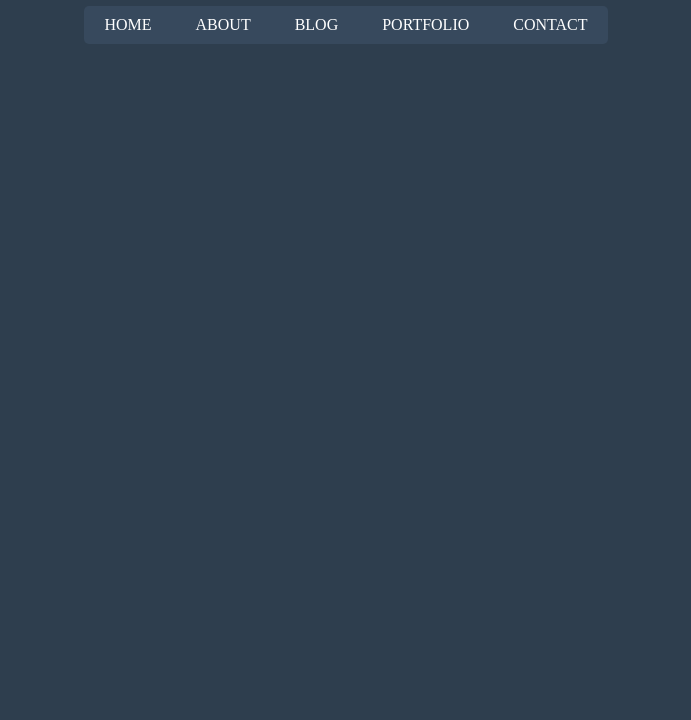
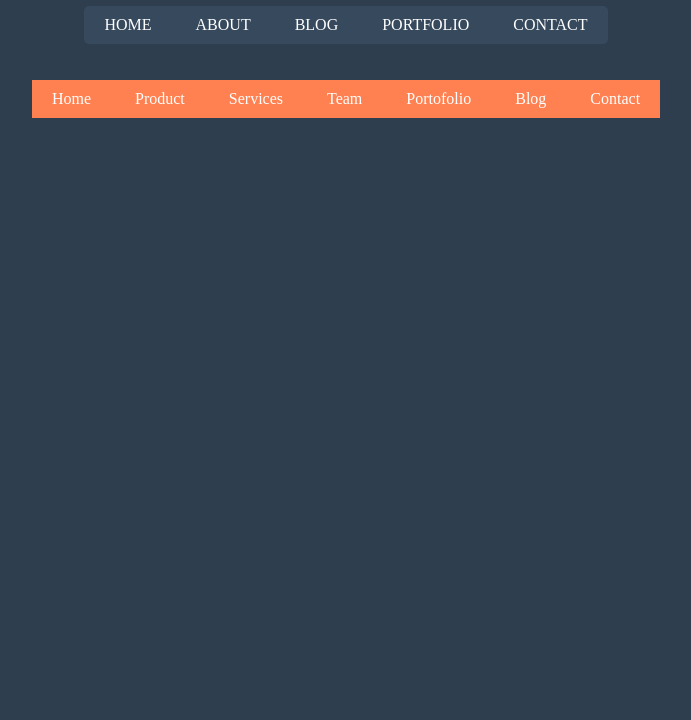
Before and after one commit to setrasariputra/LavalampMenu-CSS, a plain HTML site: page index.html in a window 1280 px wide. Shown: the part 80-800 px from the top of the page, without its empty margins (294-985 px from the left). Drawn offline with Linux system fonts and the light colour scheme.

Commit message:
Add style horizontal-menu-style-2

```diff
--- a/index.html
+++ b/index.html
@@ -17,5 +17,19 @@
             <li><a href="#">CONTACT</a></li>
         </ul>
     </div>
+
+    <br /><br />
+
+    <div class="horizontal-menu-style-2">
+        <ul>
+            <li><a href="#">Home</a></li>
+            <li><a href="#">Product</a></li>
+            <li><a href="#">Services</a></li>
+            <li><a href="#">Team</a></li>
+            <li><a href="#">Portofolio</a></li>
+            <li><a href="#">Blog</a></li>
+            <li><a href="#">Contact</a></li>
+        </ul>
+    </div>
 </body>
 </html>
--- a/style.css
+++ b/style.css
@@ -33,3 +33,28 @@ h1 {
 .horizontal-menu ul li a:hover {
     background-color: #E94C39;
 }
+.horizontal-menu-style-2 {
+    text-align: center;
+}
+.horizontal-menu-style-2 ul {
+    list-style-type: none;
+    margin: 0px;
+    padding: 0px;
+    background-color: #FF8151;
+    display: inline-block;
+}
+.horizontal-menu-style-2 ul li {
+    display: inline-block;
+}
+.horizontal-menu-style-2 ul li a {
+    display: block;
+    padding-top: 10px;
+    padding-bottom: 10px;
+    padding-left: 20px;
+    padding-right: 20px;
+    color: white;
+    text-decoration: none;
+}
+.horizontal-menu-style-2 ul li a:hover {
+    background-color: #424242;
+}
```
